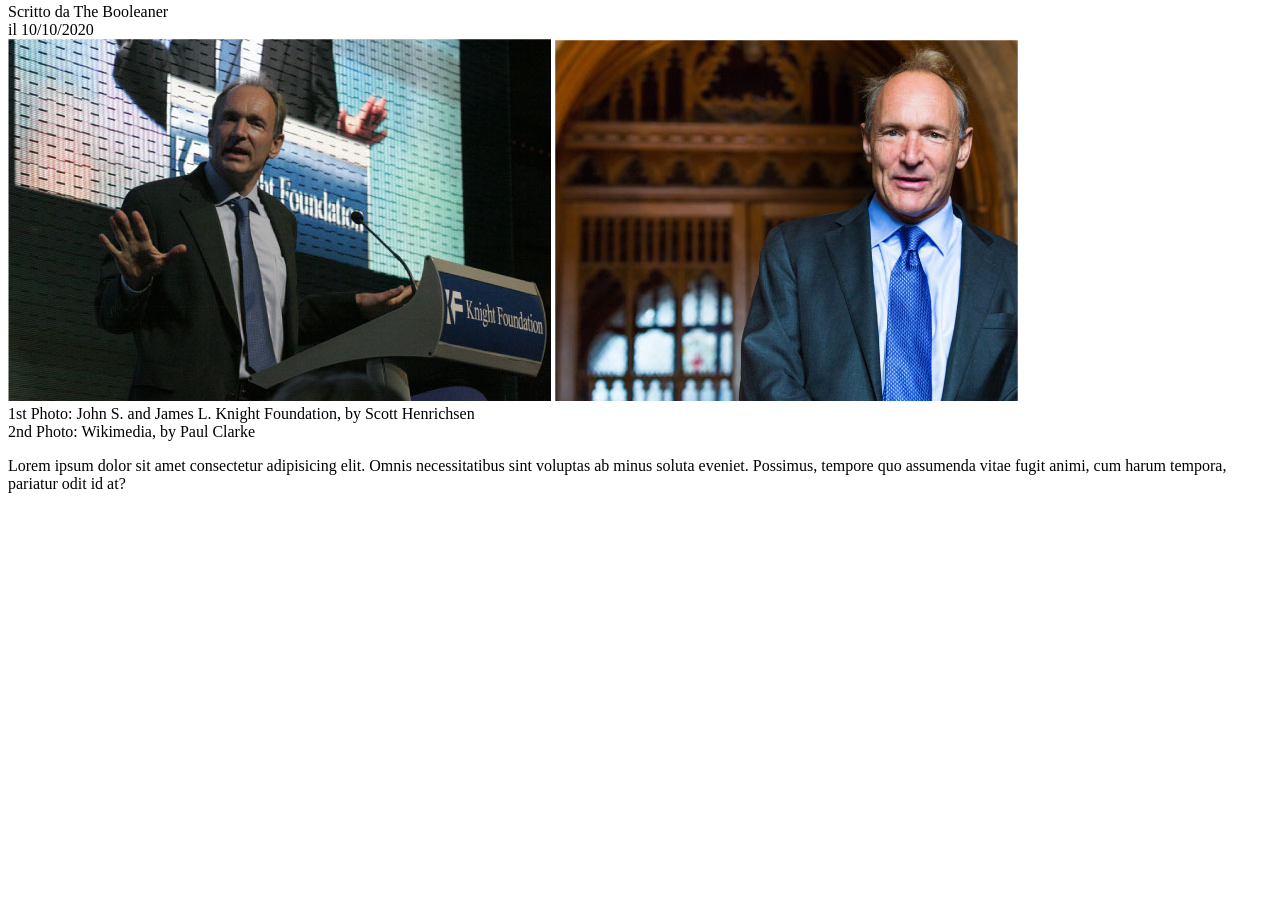
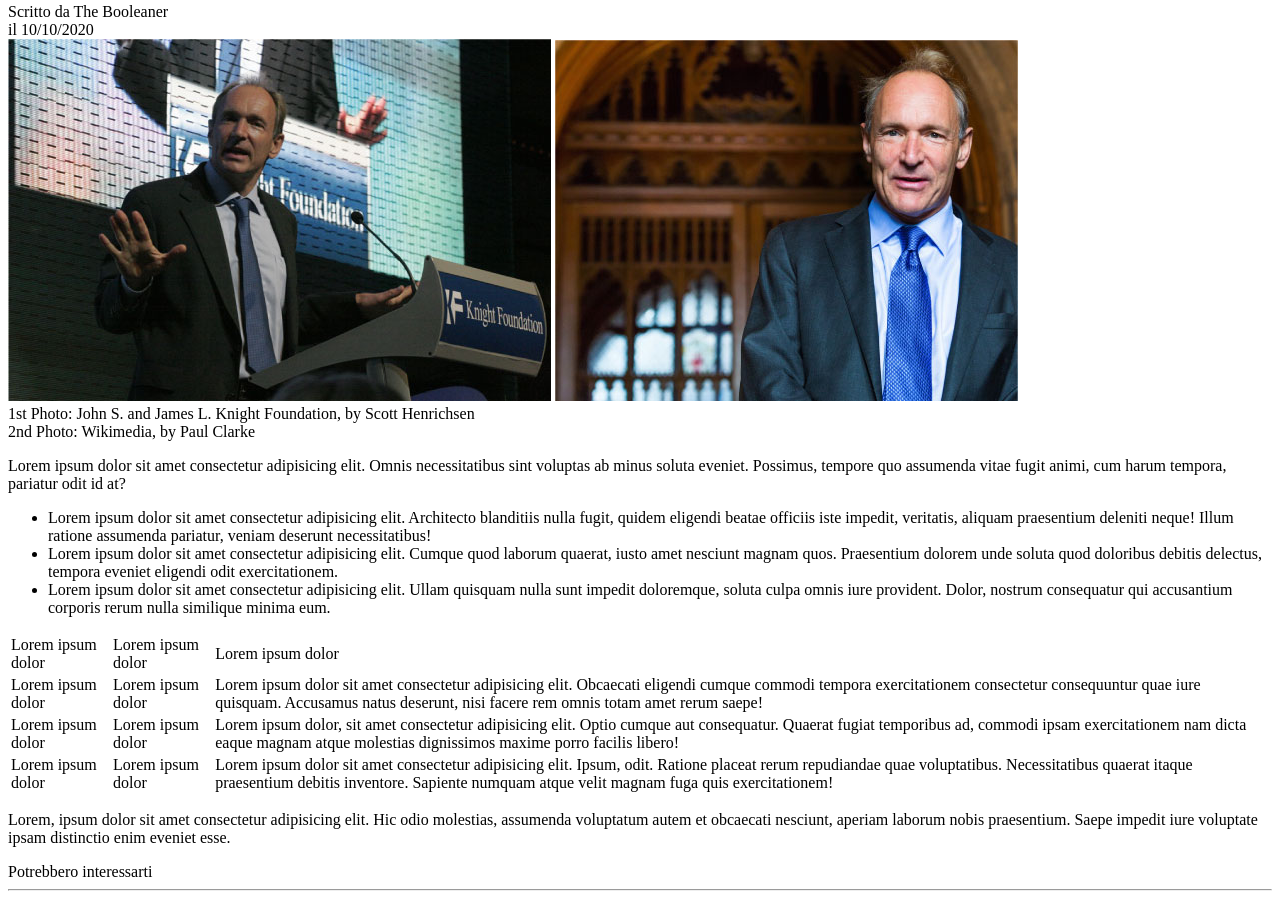
Before and after one commit to FabioBollettini/html-css-booleaner, a website: page index.html in a window 1280 px wide. Shown: the part 439-1338 px from the top of the page. Before the commit the page ends 948 px from the top, so only its background shows below. Drawn offline with Linux system fonts and the light colour scheme.

Commit message:
main section + footer

```diff
--- a/index.html
+++ b/index.html
@@ -34,10 +34,53 @@
           Lorem ipsum dolor sit amet consectetur adipisicing elit. Omnis necessitatibus sint voluptas ab minus soluta eveniet. Possimus, tempore quo assumenda vitae fugit animi, cum harum tempora, pariatur odit id at?
         </p>
         <ul>
-
+          <li>Lorem ipsum dolor sit amet consectetur adipisicing elit. Architecto blanditiis nulla fugit, quidem eligendi beatae officiis iste impedit, veritatis, aliquam praesentium deleniti neque! Illum ratione assumenda pariatur, veniam deserunt necessitatibus!</li>
+          <li>Lorem ipsum dolor sit amet consectetur adipisicing elit. Cumque quod laborum quaerat, iusto amet nesciunt magnam quos. Praesentium dolorem unde soluta quod doloribus debitis delectus, tempora eveniet eligendi odit exercitationem.</li>
+          <li>Lorem ipsum dolor sit amet consectetur adipisicing elit. Ullam quisquam nulla sunt impedit doloremque, soluta culpa omnis iure provident. Dolor, nostrum consequatur qui accusantium corporis rerum nulla similique minima eum.</li>
         </ul>
 
+        <!-- Table -->
+        <table>
+          <tr>
+            <td>Lorem ipsum dolor</td>
+            <td></td>
+            <td>Lorem ipsum dolor</td>
+            <td></td>
+            <td>Lorem ipsum dolor</td>
+          </tr>
+          <tr>
+              <td>Lorem ipsum dolor</td>
+              <td></td>
+              <td>Lorem ipsum dolor</td>
+              <td></td>
+              <td>Lorem ipsum dolor sit amet consectetur adipisicing elit. Obcaecati eligendi cumque commodi tempora exercitationem consectetur consequuntur quae iure quisquam. Accusamus natus deserunt, nisi facere rem omnis totam amet rerum saepe!</td>
+          </tr>
+          <tr>
+              <td>Lorem ipsum dolor</td>
+              <td></td>
+              <td>Lorem ipsum dolor</td>
+              <td></td>
+              <td>Lorem ipsum dolor, sit amet consectetur adipisicing elit. Optio cumque aut consequatur. Quaerat fugiat temporibus ad, commodi ipsam exercitationem nam dicta eaque magnam atque molestias dignissimos maxime porro facilis libero!</td>
+          </tr>
+          <tr>
+              <td>Lorem ipsum dolor</td>
+              <td></td>
+              <td>Lorem ipsum dolor</td>
+              <td></td>
+              <td>Lorem ipsum dolor sit amet consectetur adipisicing elit. Ipsum, odit. Ratione placeat rerum repudiandae quae voluptatibus. Necessitatibus quaerat itaque praesentium debitis inventore. Sapiente numquam atque velit magnam fuga quis exercitationem!</td>
+          </tr>
+        </table>
+        <p>
+          Lorem, ipsum dolor sit amet consectetur adipisicing elit. Hic odio molestias, assumenda voluptatum autem et obcaecati nesciunt, aperiam laborum nobis praesentium. Saepe impedit iure voluptate ipsam distinctio enim eveniet esse.
+        </p>
+
       </main>
+
+      <!-- footer -->
+      <footer>
+        <div>Potrebbero interessarti</div>
+        <hr>
+      </footer>
   </div>
 
   </body>
```
